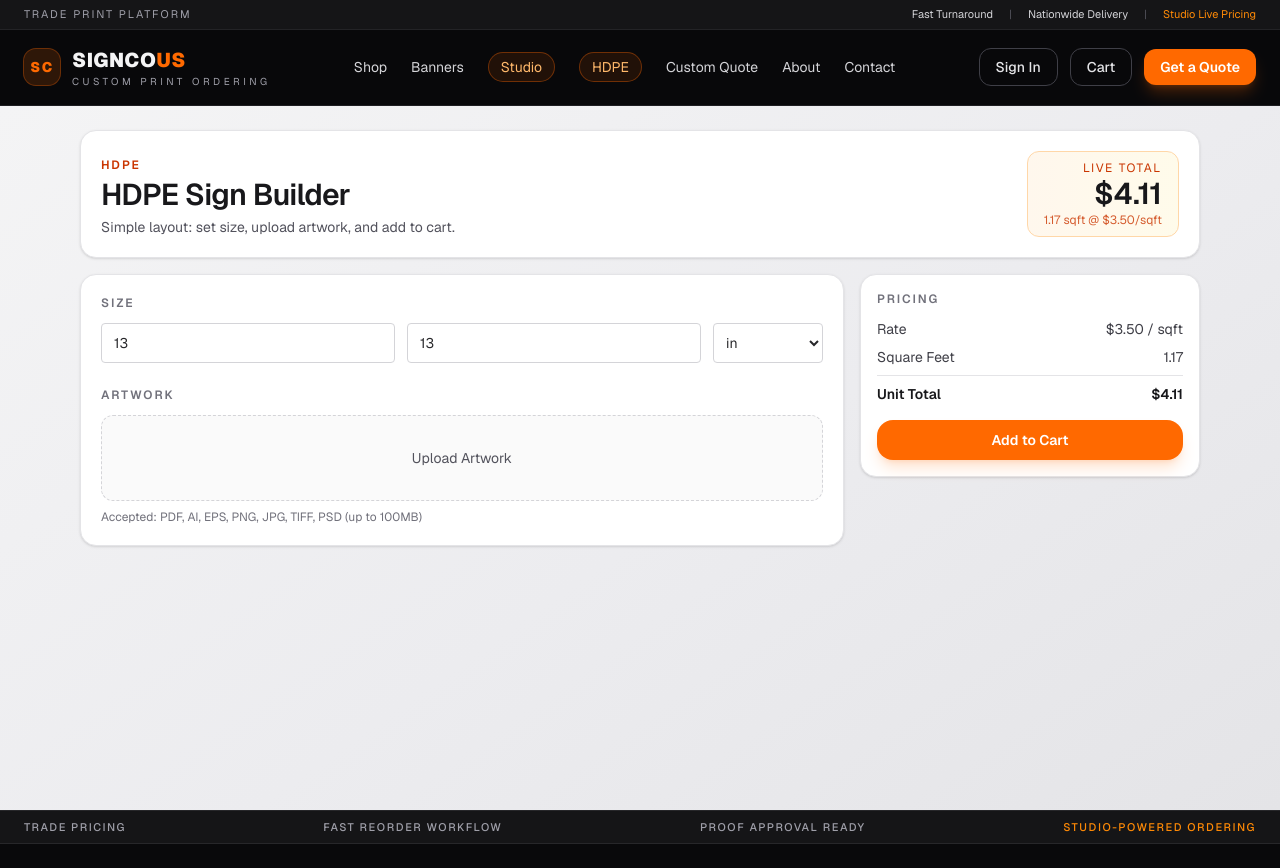
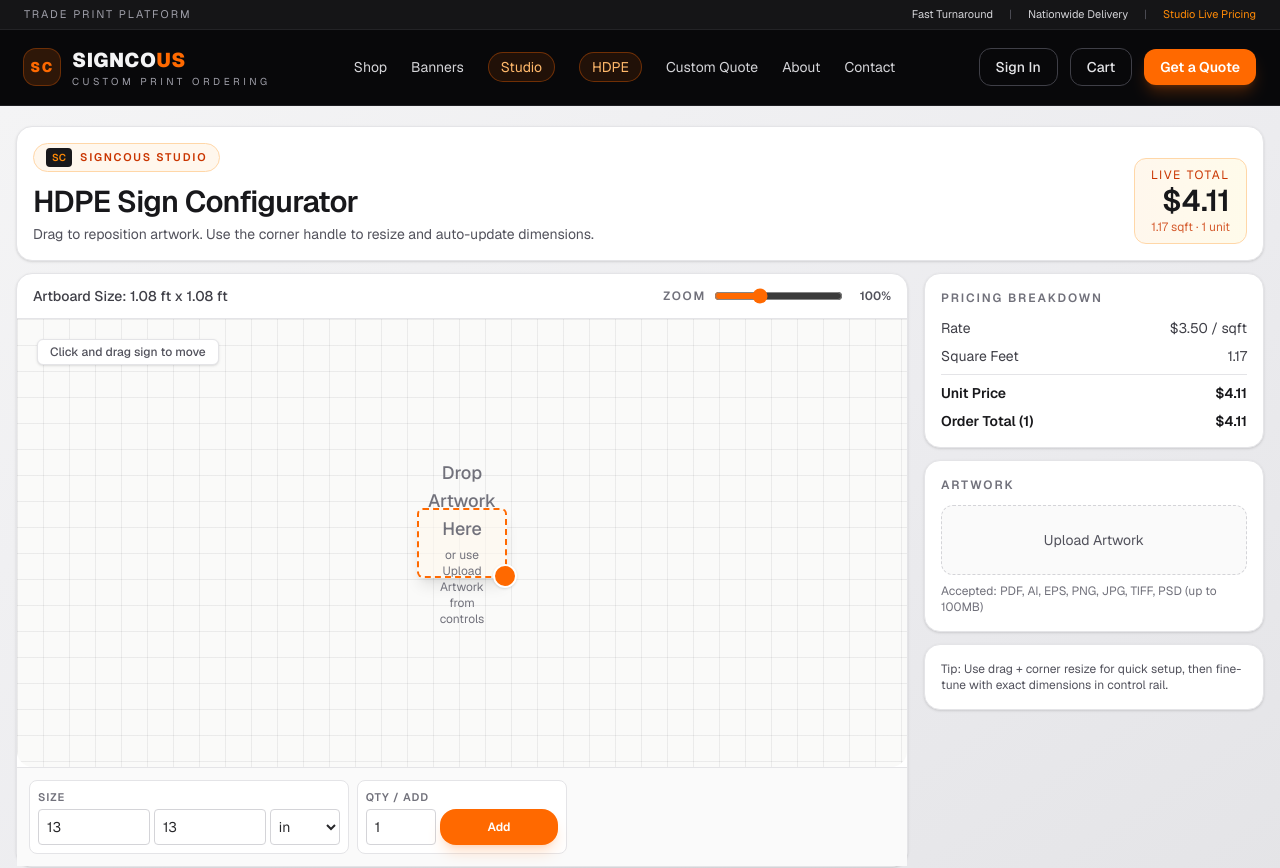
Before and after one commit to Moecharaf/signcous-app, a Next.js app: page /banners/hdpe in a window 1280 px wide. Shown: the top 868 px of the page. Built offline with nearby package versions, Linux system fonts and the light colour scheme.

Commit message:
feat: rebuild HdpeBuilder with full Vinyl-style canvas configurator layout

```diff
--- a/src/components/product-builder/HdpeBuilder.tsx
+++ b/src/components/product-builder/HdpeBuilder.tsx
@@ -1,18 +1,30 @@
 "use client";
 
-import { useMemo, useState } from "react";
+import { useCallback, useEffect, useMemo, useRef, useState } from "react";
 import Button from "@/components/ui/Button";
 import { useCart } from "@/context/CartContext";
 import { calculateHdpePrice, formatPrice } from "@/lib/pricing";
 
+const unitOptions = ["inches", "feet"] as const;
+type Unit = (typeof unitOptions)[number];
+
+type DragState =
+  | { mode: "none" }
+  | { mode: "move"; startX: number; startY: number; originX: number; originY: number }
+  | { mode: "resize"; startX: number; startY: number; startW: number; startH: number };
+
 const MIN_IN = 6;
 const MAX_IN = 240;
-const unitOptions = ["inches", "feet"] as const;
+const BASE_PX_PER_IN = 2.4;
 
-type Unit = (typeof unitOptions)[number];
-
-function toInches(value: number, unit: Unit): number {
+function clamp(n: number, min: number, max: number) {
+  return Math.max(min, Math.min(max, n));
+}
+function toInches(value: number, unit: Unit) {
   return unit === "feet" ? value * 12 : value;
+}
+function fromInches(value: number, unit: Unit) {
+  return unit === "feet" ? (value / 12).toFixed(2) : value.toFixed(1);
 }
 
 export default function HdpeBuilder() {
@@ -20,97 +32,71 @@
   const [width, setWidth] = useState("13");
   const [height, setHeight] = useState("13");
   const [unit, setUnit] = useState<Unit>("inches");
+  const [quantity, setQuantity] = useState("1");
+  const [widthError, setWidthError] = useState("");
+  const [heightError, setHeightError] = useState("");
+  const [qtyError, setQtyError] = useState("");
+  const [addedToCart, setAddedToCart] = useState(false);
+  const [zoom, setZoom] = useState(1);
+  const [artPos, setArtPos] = useState({ x: 0, y: 0 });
+  const [drag, setDrag] = useState<DragState>({ mode: "none" });
+  const [uploadedImage, setUploadedImage] = useState<string | null>(null);
   const [uploadedFileUrl, setUploadedFileUrl] = useState<string | null>(null);
   const [uploadedFileName, setUploadedFileName] = useState<string | null>(null);
   const [uploadingArtwork, setUploadingArtwork] = useState(false);
   const [uploadError, setUploadError] = useState<string | null>(null);
-  const [sizeError, setSizeError] = useState<string | null>(null);
-  const [addedToCart, setAddedToCart] = useState(false);
+  const workspaceRef = useRef<HTMLDivElement | null>(null);
 
   const widthNum = parseFloat(width) || 0;
   const heightNum = parseFloat(height) || 0;
+  const qtyNum = parseInt(quantity, 10) || 1;
   const widthIn = toInches(widthNum, unit);
   const heightIn = toInches(heightNum, unit);
 
-  const pricing = useMemo(() => calculateHdpePrice(widthIn, heightIn, 1), [widthIn, heightIn]);
+  const pxPerIn = BASE_PX_PER_IN * zoom;
+  const artWidth = clamp(widthIn * pxPerIn, 90, 760);
+  const artHeight = clamp(heightIn * pxPerIn, 70, 460);
 
-  function validateSize(): boolean {
-    if (!widthNum || !heightNum) {
-      setSizeError("Enter width and height.");
-      return false;
-    }
+  const pricing = useMemo(
+    () => calculateHdpePrice(widthIn, heightIn, qtyNum),
+    [widthIn, heightIn, qtyNum]
+  );
 
-    if (widthIn < MIN_IN || widthIn > MAX_IN || heightIn < MIN_IN || heightIn > MAX_IN) {
-      setSizeError(unit === "inches" ? "Use 6-240 in." : "Use 0.5-20 ft.");
-      return false;
-    }
+  const set = useCallback((field: "width" | "height", val: string) => {
+    if (field === "width") setWidth(val);
+    else setHeight(val);
+  }, []);
 
-    setSizeError(null);
-    return true;
-  }
-
-  async function onUploadArtwork(event: React.ChangeEvent<HTMLInputElement>) {
-    const file = event.target.files?.[0];
-    if (!file) return;
-
-    setUploadingArtwork(true);
-    setUploadError(null);
-
-    try {
-      const formData = new FormData();
-      formData.append("file", file);
-
-      const response = await fetch("/api/upload-artwork", {
-        method: "POST",
-        body: formData,
-      });
-
-      const contentType = response.headers.get("content-type") ?? "";
-      let data: { fileUrl?: string; originalName?: string; error?: string } = {};
-
-      if (contentType.includes("application/json")) {
-        data = await response.json();
-      } else {
-        const raw = await response.text();
-        data = {
-          error:
-            response.status === 413
-              ? "Upload rejected by server size limit. Ask support to increase Nginx client_max_body_size."
-              : `Upload failed with status ${response.status}. ${raw.slice(0, 180)}`,
-        };
-      }
-
-      if (!response.ok || !data.fileUrl) {
-        setUploadError(data.error ?? `Artwork upload failed (status ${response.status}).`);
-        return;
-      }
-
-      setUploadedFileUrl(data.fileUrl);
-      setUploadedFileName(data.originalName ?? file.name);
-    } catch {
-      setUploadError("Artwork upload failed. Please try again.");
-    } finally {
-      setUploadingArtwork(false);
-      event.target.value = "";
-    }
+  function validate() {
+    let ok = true;
+    if (!widthNum || widthIn < MIN_IN || widthIn > MAX_IN) {
+      setWidthError(unit === "inches" ? "Use 6-240 in" : "Use 0.5-20 ft");
+      ok = false;
+    } else setWidthError("");
+    if (!heightNum || heightIn < MIN_IN || heightIn > MAX_IN) {
+      setHeightError(unit === "inches" ? "Use 6-240 in" : "Use 0.5-20 ft");
+      ok = false;
+    } else setHeightError("");
+    if (!qtyNum || qtyNum < 1 || qtyNum > 10000) {
+      setQtyError("Use 1-10000");
+      ok = false;
+    } else setQtyError("");
+    return ok;
   }
 
   function handleAddToCart() {
-    const isSizeValid = validateSize();
-    if (!isSizeValid) return;
-
+    if (!validate()) return;
     if (uploadingArtwork) {
       setUploadError("Please wait for your artwork to finish uploading.");
       return;
     }
-
     cart.addItem({
       productId: 56,
       productName: "HDPE Sign",
       width: widthNum,
       height: heightNum,
       unit,
-      quantity: 1,
+      quantity: qtyNum,
       material: "HDPE",
       doubleSided: false,
       grommets: false,
@@ -124,63 +110,255 @@
       unitPrice: pricing.unitPrice,
       totalPrice: pricing.totalPrice,
     });
-
     setAddedToCart(true);
     setTimeout(() => setAddedToCart(false), 2500);
   }
 
+  async function onUploadArtwork(event: React.ChangeEvent<HTMLInputElement>) {
+    const file = event.target.files?.[0];
+    if (!file) return;
+    setUploadingArtwork(true);
+    setUploadError(null);
+    try {
+      const formData = new FormData();
+      formData.append("file", file);
+      const response = await fetch("/api/upload-artwork", { method: "POST", body: formData });
+      const contentType = response.headers.get("content-type") ?? "";
+      let data: { fileUrl?: string; originalName?: string; error?: string } = {};
+      if (contentType.includes("application/json")) {
+        data = await response.json();
+      } else {
+        const raw = await response.text();
+        data = {
+          error:
+            response.status === 413
+              ? "Upload rejected by server size limit."
+              : `Upload failed (${response.status}). ${raw.slice(0, 180)}`,
+        };
+      }
+      if (!response.ok || !data.fileUrl) {
+        setUploadError(data.error ?? `Artwork upload failed (status ${response.status}).`);
+        return;
+      }
+      setUploadedFileUrl(data.fileUrl);
+      setUploadedFileName(data.originalName ?? file.name);
+      if (file.type.startsWith("image/")) {
+        const blobUrl = URL.createObjectURL(file);
+        setUploadedImage((prev) => { if (prev) URL.revokeObjectURL(prev); return blobUrl; });
+      } else {
+        setUploadedImage((prev) => { if (prev) URL.revokeObjectURL(prev); return null; });
+      }
+    } catch {
+      setUploadError("Artwork upload failed. Please try again.");
+    } finally {
+      setUploadingArtwork(false);
+      event.target.value = "";
+    }
+  }
+
+  function startMove(event: React.PointerEvent<HTMLDivElement>) {
+    const target = event.target as HTMLElement;
+    if (target.dataset.role === "resize-handle") return;
+    event.currentTarget.setPointerCapture(event.pointerId);
+    setDrag({ mode: "move", startX: event.clientX, startY: event.clientY, originX: artPos.x, originY: artPos.y });
+  }
+
+  function startResize(event: React.PointerEvent<HTMLButtonElement>) {
+    event.stopPropagation();
+    event.currentTarget.setPointerCapture(event.pointerId);
+    setDrag({ mode: "resize", startX: event.clientX, startY: event.clientY, startW: widthIn, startH: heightIn });
+  }
+
+  useEffect(() => {
+    function onPointerMove(event: PointerEvent) {
+      if (!workspaceRef.current || drag.mode === "none") return;
+      if (drag.mode === "move") {
+        setArtPos({ x: drag.originX + event.clientX - drag.startX, y: drag.originY + event.clientY - drag.startY });
+        return;
+      }
+      const nextWIn = clamp(drag.startW + (event.clientX - drag.startX) / pxPerIn, MIN_IN, MAX_IN);
+      const nextHIn = clamp(drag.startH + (event.clientY - drag.startY) / pxPerIn, MIN_IN, MAX_IN);
+      set("width", fromInches(nextWIn, unit));
+      set("height", fromInches(nextHIn, unit));
+    }
+    function onPointerUp() { setDrag({ mode: "none" }); }
+    window.addEventListener("pointermove", onPointerMove);
+    window.addEventListener("pointerup", onPointerUp);
+    return () => {
+      window.removeEventListener("pointermove", onPointerMove);
+      window.removeEventListener("pointerup", onPointerUp);
+    };
+  }, [drag, unit, pxPerIn, set]);
+
+  useEffect(() => {
+    return () => { if (uploadedImage) URL.revokeObjectURL(uploadedImage); };
+  }, [uploadedImage]);
+
   return (
     <div className="min-h-[calc(100vh-96px)] bg-[linear-gradient(145deg,#f4f4f5_0%,#ececef_55%,#e4e4e7_100%)] text-zinc-800">
-      <div className="mx-auto max-w-6xl px-4 py-6">
-        <div className="rounded-2xl border border-zinc-200 bg-white p-5 shadow-sm">
-          <div className="flex flex-wrap items-end justify-between gap-4">
+      <div className="mx-auto max-w-[1400px] px-4 py-5">
+
+        {/* Header bar */}
+        <div className="mb-3 rounded-2xl border border-zinc-200 bg-white p-4 shadow-sm">
+          <div className="grid items-end gap-4 lg:grid-cols-[1fr_auto]">
             <div>
-              <div className="text-xs font-semibold uppercase tracking-[0.16em] text-orange-700">HDPE</div>
-              <h1 className="mt-1 text-3xl font-semibold tracking-tight text-zinc-900">HDPE Sign Builder</h1>
-              <p className="mt-1 text-sm text-zinc-600">Simple layout: set size, upload artwork, and add to cart.</p>
+              <div className="mb-2 inline-flex items-center gap-2 rounded-full border border-orange-200 bg-orange-50 px-3 py-1 text-[11px] font-semibold uppercase tracking-[0.16em] text-orange-700">
+                <span className="rounded bg-zinc-900 px-1.5 py-0.5 text-[10px] tracking-normal text-orange-400">SC</span>
+                Signcous Studio
+              </div>
+              <h2 className="mt-1 text-3xl font-semibold tracking-tight text-zinc-900">HDPE Sign Configurator</h2>
+              <p className="mt-1 text-sm text-zinc-600">
+                Drag to reposition artwork. Use the corner handle to resize and auto-update dimensions.
+              </p>
             </div>
             <div className="rounded-xl border border-orange-200 bg-gradient-to-r from-orange-50 to-amber-50 px-4 py-2 text-right">
               <div className="text-xs uppercase tracking-[0.14em] text-orange-700">Live Total</div>
               <div className="text-3xl font-semibold text-zinc-900">{formatPrice(pricing.totalPrice)}</div>
-              <div className="text-xs text-orange-700/80">{pricing.sqFt} sqft @ $3.50/sqft</div>
+              <div className="text-xs text-orange-700/80">{pricing.sqFt} sqft · {qtyNum} unit{qtyNum !== 1 ? "s" : ""}</div>
             </div>
           </div>
         </div>
 
-        <div className="mt-4 grid gap-4 lg:grid-cols-[1fr_340px]">
-          <div className="rounded-2xl border border-zinc-200 bg-white p-5 shadow-sm">
-            <div className="text-xs font-semibold uppercase tracking-[0.16em] text-zinc-500">Size</div>
-            <div className="mt-3 grid gap-3 sm:grid-cols-[1fr_1fr_110px]">
+        <div className="grid gap-4 xl:grid-cols-[1fr_340px]">
+          {/* Canvas panel */}
+          <div className="rounded-2xl border border-zinc-200 bg-white shadow-sm">
+            {/* Toolbar */}
+            <div className="border-b border-zinc-200 px-4 py-3">
+              <div className="flex flex-wrap items-center justify-between gap-3">
+                <div className="text-sm font-medium text-zinc-700">
+                  Artboard Size: {(widthIn / 12).toFixed(2)} ft x {(heightIn / 12).toFixed(2)} ft
+                </div>
+                <div className="flex items-center gap-2">
+                  <label className="text-xs font-semibold uppercase tracking-[0.14em] text-zinc-500">Zoom</label>
+                  <input
+                    type="range" min={0.6} max={1.8} step={0.05} value={zoom}
+                    onChange={(e) => setZoom(parseFloat(e.target.value) || 1)}
+                    className="accent-orange-500"
+                  />
+                  <span className="w-10 text-right text-xs font-semibold text-zinc-600">{Math.round(zoom * 100)}%</span>
+                </div>
+              </div>
+            </div>
+
+            {/* Artboard */}
+            <div
+              ref={workspaceRef}
+              className="relative h-[56vh] min-h-[380px] overflow-hidden rounded-b-2xl bg-[#fafaf9]"
+              style={{
+                backgroundImage:
+                  "linear-gradient(to right, rgba(63,63,70,0.08) 1px, transparent 1px), linear-gradient(to bottom, rgba(63,63,70,0.08) 1px, transparent 1px)",
+                backgroundSize: "26px 26px",
+              }}
+            >
+              <div className="absolute left-5 top-5 rounded-md border border-zinc-200 bg-white px-3 py-1 text-xs font-medium text-zinc-600 shadow-sm">
+                Click and drag sign to move
+              </div>
+
+              <div
+                className="absolute left-1/2 top-1/2 cursor-move select-none rounded-md border-2 border-dashed border-orange-500 bg-orange-50/55 shadow-lg"
+                onPointerDown={startMove}
+                style={{
+                  width: artWidth,
+                  height: artHeight,
+                  transform: `translate(calc(-50% + ${artPos.x}px), calc(-50% + ${artPos.y}px))`,
+                }}
+              >
+                {uploadedImage ? (
+                  // eslint-disable-next-line @next/next/no-img-element
+                  <img
+                    src={uploadedImage}
+                    alt="Artwork preview"
+                    className="h-full w-full rounded object-cover"
+                    draggable={false}
+                  />
+                ) : (
+                  <div className="flex h-full items-center justify-center px-6 text-center text-zinc-500">
+                    <div>
+                      <div className="text-lg font-medium">Drop Artwork Here</div>
+                      <div className="mt-1 text-xs">or use Upload Artwork from controls</div>
+                    </div>
+                  </div>
+                )}
+
+                <button
+                  type="button"
+                  data-role="resize-handle"
+                  onPointerDown={startResize}
+                  className="absolute -bottom-3 -right-3 h-6 w-6 rounded-full border-2 border-white bg-orange-500 shadow"
+                  aria-label="Resize sign"
+                  title="Drag to resize"
+                />
+              </div>
+            </div>
+
+            {/* Control rail */}
+            <div className="border-t border-zinc-200 bg-zinc-50 p-3">
+              <div className="grid gap-2 md:grid-cols-3 xl:grid-cols-8">
+                <ControlBox title="Size" error={widthError || heightError} className="md:col-span-2 xl:col-span-3">
+                  <div className="grid grid-cols-[1fr_1fr_70px] gap-1">
                     <input
                       type="number"
                       value={width}
                       onChange={(e) => setWidth(e.target.value)}
-                className="h-10 rounded border border-zinc-300 px-3 text-sm"
-                placeholder="Width"
+                      className="h-9 min-w-0 appearance-none rounded border border-zinc-300 px-2 text-sm text-zinc-800"
+                      placeholder="W"
                     />
                     <input
                       type="number"
                       value={height}
                       onChange={(e) => setHeight(e.target.value)}
-                className="h-10 rounded border border-zinc-300 px-3 text-sm"
-                placeholder="Height"
+                      className="h-9 min-w-0 appearance-none rounded border border-zinc-300 px-2 text-sm text-zinc-800"
+                      placeholder="H"
                     />
                     <select
                       value={unit}
                       onChange={(e) => setUnit(e.target.value as Unit)}
-                className="h-10 rounded border border-zinc-300 bg-white px-2 text-sm"
+                      className="h-9 rounded border border-zinc-300 bg-white px-1 text-sm"
                     >
-                {unitOptions.map((nextUnit) => (
-                  <option key={nextUnit} value={nextUnit}>
-                    {nextUnit === "inches" ? "in" : "ft"}
-                  </option>
+                      {unitOptions.map((u) => (
+                        <option key={u} value={u}>{u === "inches" ? "in" : "ft"}</option>
                       ))}
                     </select>
                   </div>
-            {sizeError && <div className="mt-2 text-xs font-semibold text-rose-600">{sizeError}</div>}
+                </ControlBox>
 
-            <div className="mt-6 text-xs font-semibold uppercase tracking-[0.16em] text-zinc-500">Artwork</div>
-            <label className="mt-3 block cursor-pointer rounded-xl border border-dashed border-zinc-300 bg-zinc-50 px-3 py-8 text-center text-sm text-zinc-600 hover:border-orange-400 hover:bg-orange-50">
+                <ControlBox title="Qty / Add" error={qtyError} className="xl:col-span-2">
+                  <div className="grid grid-cols-[70px_1fr] gap-1">
+                    <input
+                      type="number"
+                      min={1}
+                      value={quantity}
+                      onChange={(e) => setQuantity(e.target.value)}
+                      className="h-9 rounded border border-zinc-300 px-2 text-sm"
+                    />
+                    <Button
+                      className="h-9 rounded bg-orange-500 text-xs font-semibold text-white hover:bg-orange-400"
+                      onClick={handleAddToCart}
+                    >
+                      {addedToCart ? "Added" : "Add"}
+                    </Button>
+                  </div>
+                </ControlBox>
+              </div>
+            </div>
+          </div>
+
+          {/* Sidebar */}
+          <aside className="space-y-3">
+            <div className="rounded-2xl border border-zinc-200 bg-white p-4 shadow-sm">
+              <div className="text-xs font-semibold uppercase tracking-[0.16em] text-zinc-500">Pricing Breakdown</div>
+              <div className="mt-3 space-y-2 text-sm">
+                <Row label="Rate" value="$3.50 / sqft" />
+                <Row label="Square Feet" value={String(pricing.sqFt)} />
+                <div className="my-2 border-t border-zinc-200" />
+                <Row label="Unit Price" value={formatPrice(pricing.unitPrice)} strong />
+                <Row label={`Order Total (${qtyNum})`} value={formatPrice(pricing.totalPrice)} strong className="text-orange-600" />
+              </div>
+            </div>
+
+            <div className="rounded-2xl border border-zinc-200 bg-white p-4 shadow-sm">
+              <div className="text-xs font-semibold uppercase tracking-[0.16em] text-zinc-500">Artwork</div>
+              <label className="mt-3 block cursor-pointer rounded-xl border border-dashed border-zinc-300 bg-zinc-50 px-3 py-6 text-center text-sm text-zinc-600 hover:border-orange-400 hover:bg-orange-50">
                 {uploadingArtwork ? "Uploading..." : "Upload Artwork"}
                 <input
                   type="file"
@@ -203,31 +381,8 @@
               )}
             </div>
 
-          <aside className="space-y-3">
-            <div className="rounded-2xl border border-zinc-200 bg-white p-4 shadow-sm">
-              <div className="text-xs font-semibold uppercase tracking-[0.16em] text-zinc-500">Pricing</div>
-              <div className="mt-3 space-y-2 text-sm text-zinc-700">
-                <div className="flex items-center justify-between">
-                  <span>Rate</span>
-                  <span>$3.50 / sqft</span>
-                </div>
-                <div className="flex items-center justify-between">
-                  <span>Square Feet</span>
-                  <span>{pricing.sqFt}</span>
-                </div>
-                <div className="my-2 border-t border-zinc-200" />
-                <div className="flex items-center justify-between font-semibold text-zinc-900">
-                  <span>Unit Total</span>
-                  <span>{formatPrice(pricing.unitPrice)}</span>
-                </div>
-              </div>
-
-              <Button
-                className="mt-4 h-10 w-full rounded bg-orange-500 text-sm font-semibold text-white hover:bg-orange-400"
-                onClick={handleAddToCart}
-              >
-                {addedToCart ? "Added to Cart" : "Add to Cart"}
-              </Button>
+            <div className="rounded-2xl border border-zinc-200 bg-white p-4 text-xs text-zinc-600 shadow-sm">
+              <div>Tip: Use drag + corner resize for quick setup, then fine-tune with exact dimensions in control rail.</div>
             </div>
           </aside>
         </div>
@@ -235,3 +390,30 @@
     </div>
   );
 }
+
+function ControlBox({
+  title, error, className, children,
+}: {
+  title: string; error?: string; className?: string; children: React.ReactNode;
+}) {
+  return (
+    <div className={`rounded-lg border border-zinc-200 bg-white p-2 ${className ?? ""}`}>
+      <div className="mb-1 text-[11px] font-semibold uppercase tracking-[0.08em] text-zinc-500">{title}</div>
+      {children}
+      {error && <div className="mt-1 text-[10px] font-semibold text-rose-600">{error}</div>}
+    </div>
+  );
+}
+
+function Row({
+  label, value, strong, className,
+}: {
+  label: string; value: string; strong?: boolean; className?: string;
+}) {
+  return (
+    <div className={`flex items-center justify-between ${strong ? "font-semibold text-zinc-900" : "text-zinc-700"} ${className ?? ""}`}>
+      <span>{label}</span>
+      <span>{value}</span>
+    </div>
+  );
+}
```
Lines whose indentation alone changed are shown as unchanged.
